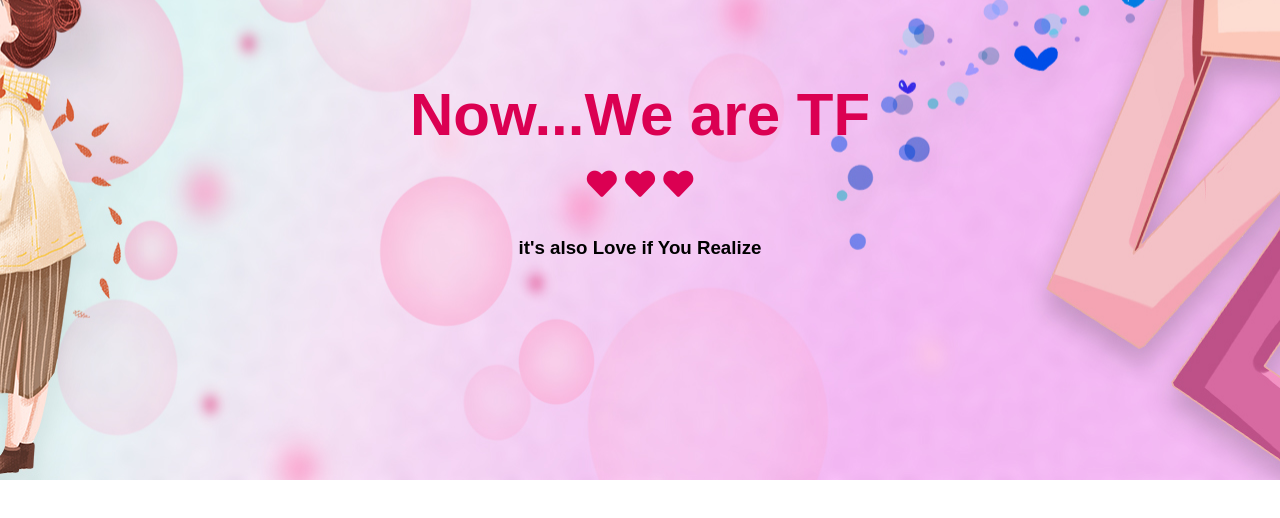
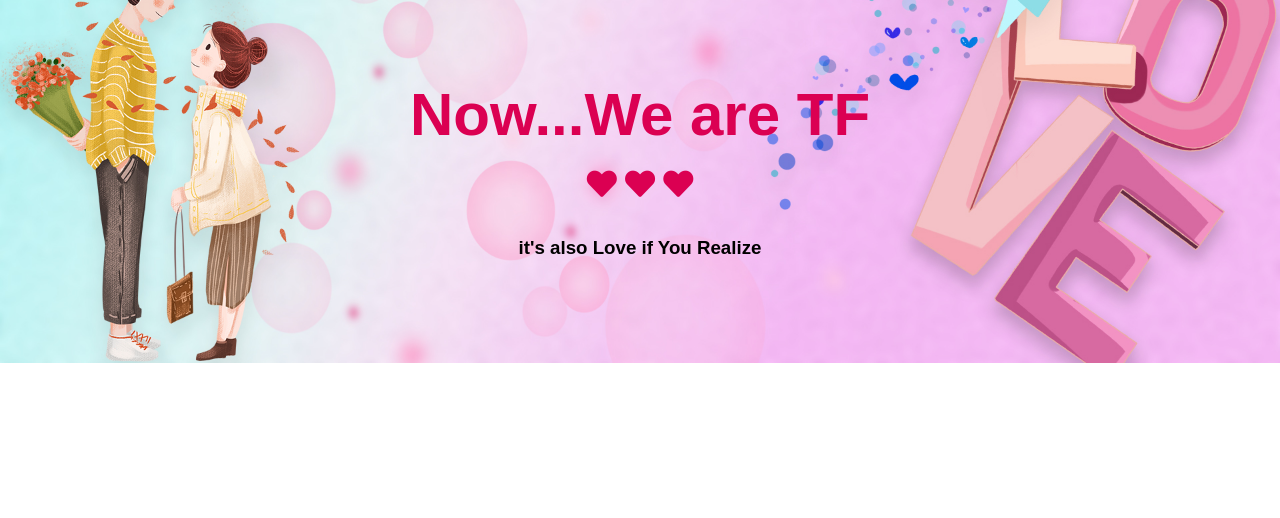
Before and after one commit to abutaherpro/propose, a plain HTML site: page final.html in a window 1280 px wide. Drawn offline with Linux system fonts and the light colour scheme.

Commit message:
Update final.html

```diff
--- a/final.html
+++ b/final.html
@@ -14,7 +14,7 @@
              font-family: sans-serif;
              background: url(img/bg-1.jpg);
              background-position: center;
-             background-size: top;
+             background-size: cover;
              background-repeat: no-repeat;
          }
       h3{
```
